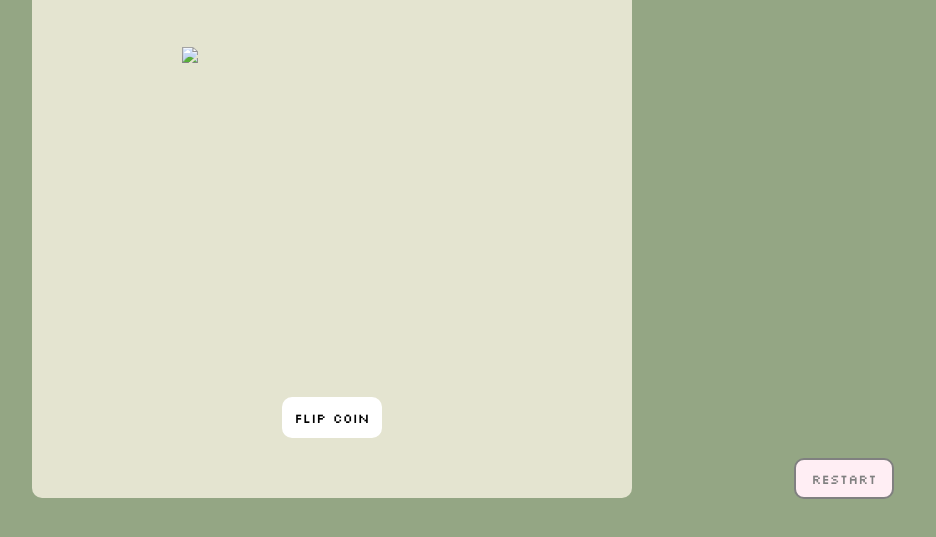
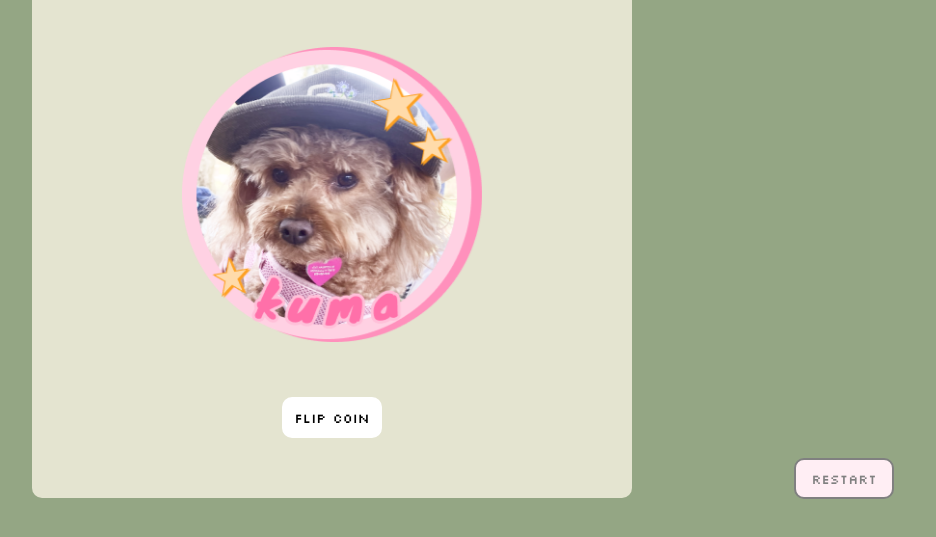
Before and after one commit to jjoycehu/coin-flip, a plain HTML site: page index.html in a window 1280 px wide. Shown: the part 261-798 px from the top of the page, without its empty margins (308-1244 px from the left). Drawn offline with Linux system fonts and the light colour scheme; the site is published under a folder, as on GitHub Pages, so addresses that start at the root find nothing.

Commit message:
trying to debug image

```diff
--- a/index.html
+++ b/index.html
@@ -39,11 +39,11 @@
 
         <div class="coin">
             <div class="kuma">
-                <img src="/images/kuma.png">
+                <img src="./images/kuma.png">
             </div>
 
             <div class="sansan">
-                <img src="/images/sansan.png">
+                <img src="./images/sansan.png">
             </div>
 
         </div>
```
